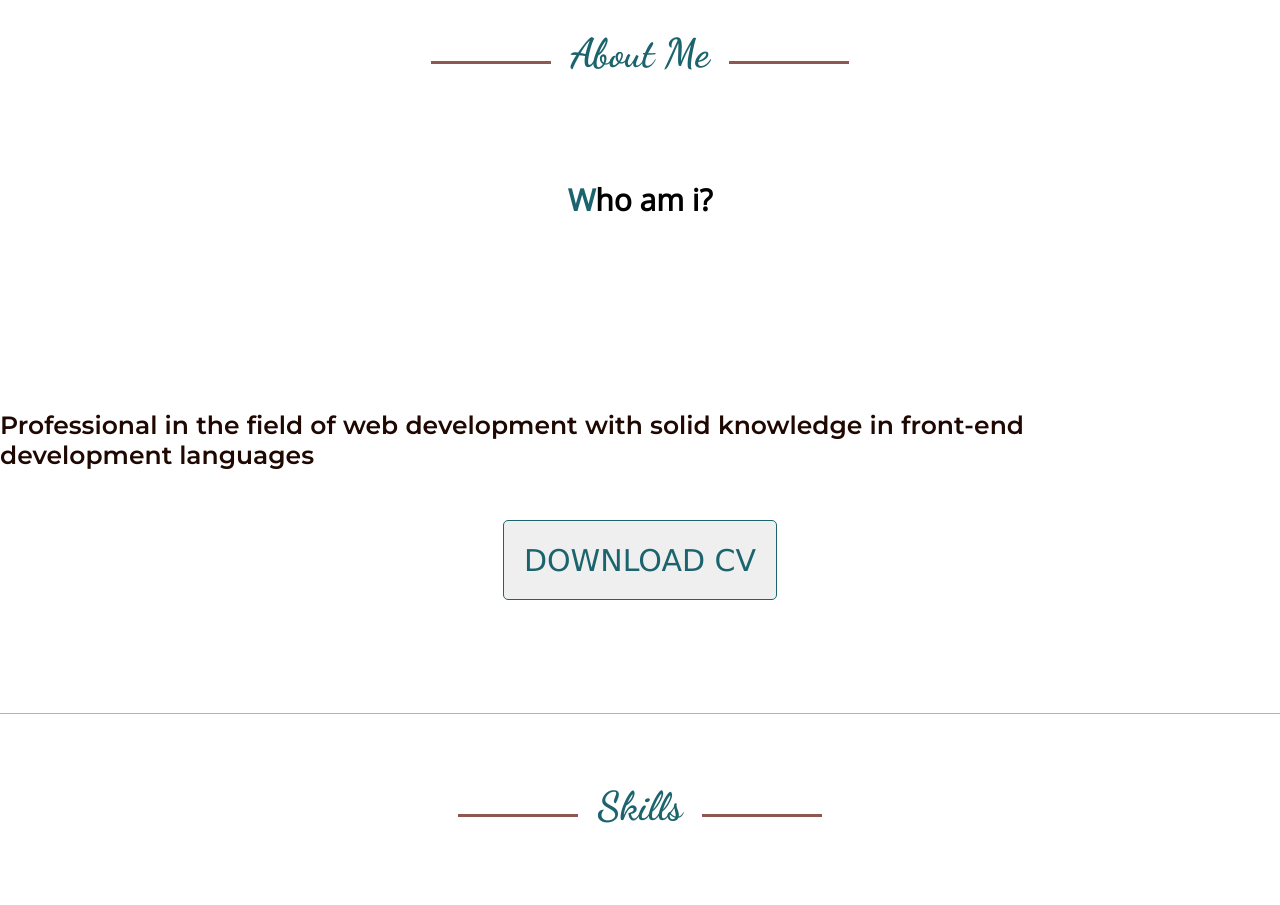
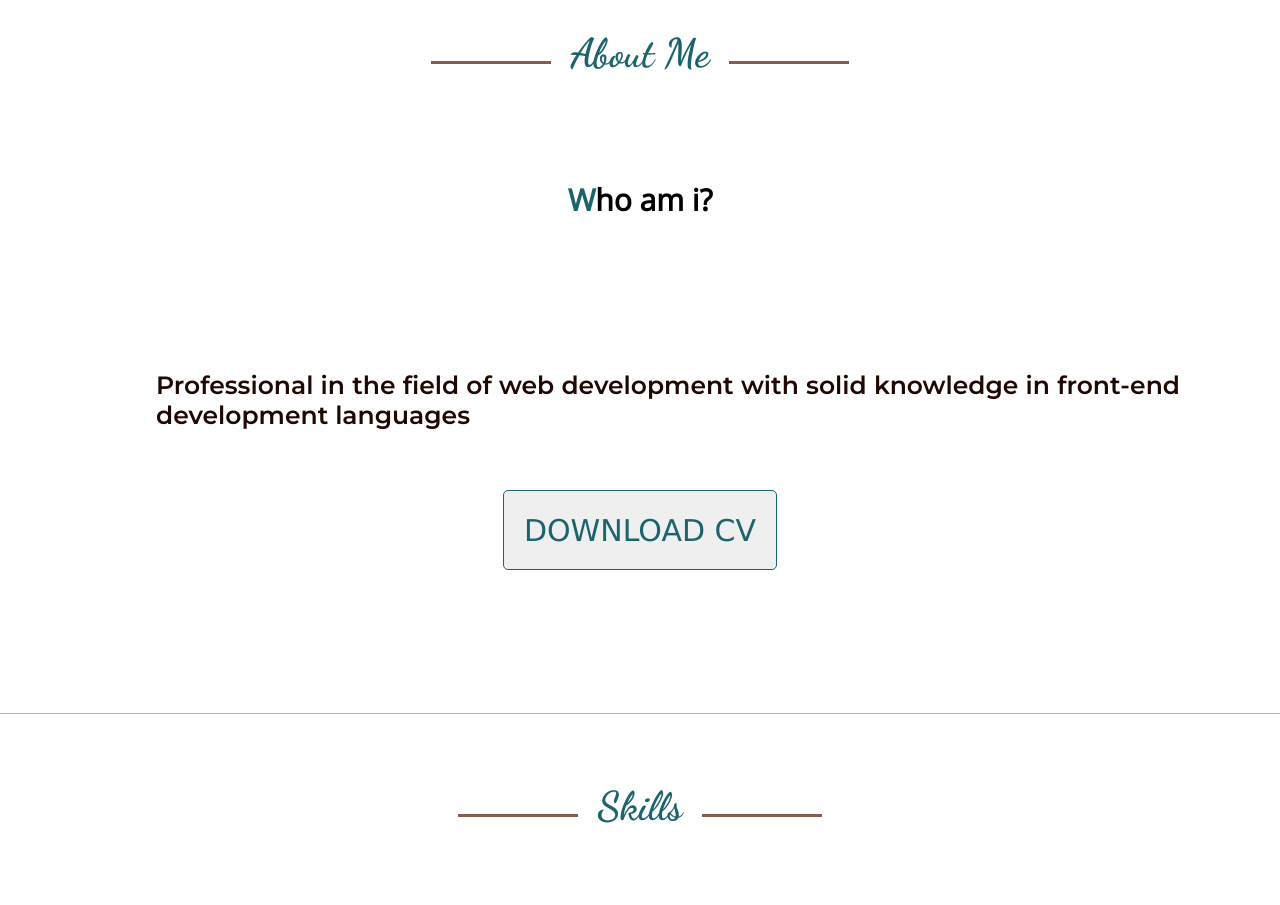
Before and after one commit to HikenJos/PortafolioReal, a plain HTML site: page index.html in a window 1280 px wide. Shown: the part 840-1745 px from the top of the page. Drawn offline with nearby package versions, Linux system fonts and the light colour scheme.

Commit message:
Web fixed

```diff
--- a/css/style.css
+++ b/css/style.css
@@ -172,6 +172,7 @@
     .description__all {
         width: 100%;
         height: auto;
+        position: relative;
         display: flex;
         flex-direction: column;
         flex-wrap: wrap;
@@ -234,6 +235,7 @@
         border: none;
         padding: 15px 0px;
         margin-top: 100px;
+        position: absolute;
     }
 
     .description__text p {
@@ -282,6 +284,7 @@
     .download a {
         margin-left: 0;
         text-decoration: none;
+        margin-top: 150px;
 
     }
 
```
